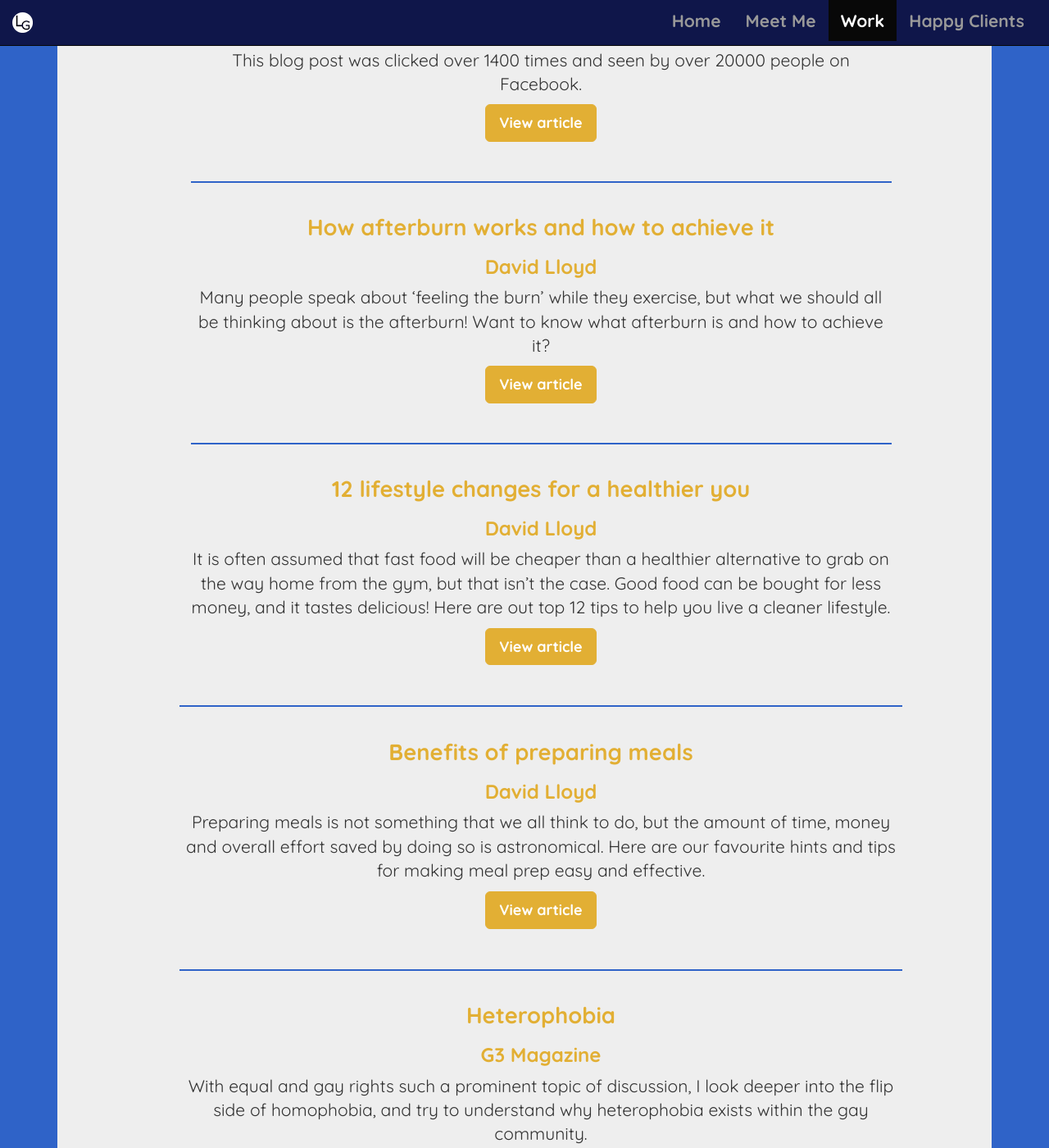
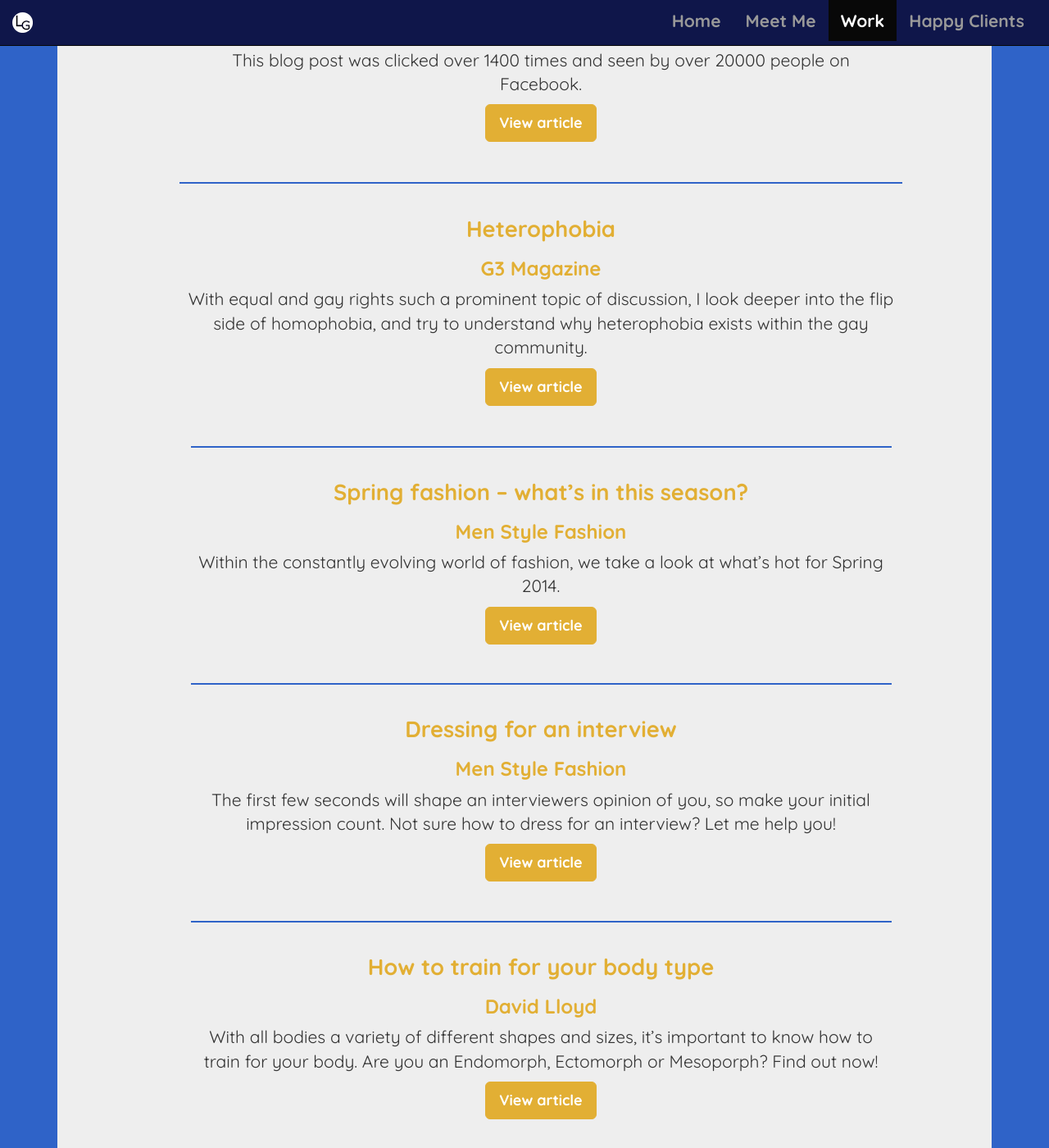
Before and after one commit to luisagottardo/luisagottardo.github.io, a Jekyll site: the page built from make.html, in a window 1280 px wide and 1400 px high, scrolled down 392 px. Shown: the whole window at 82% size. Built offline with Jekyll 4.4.1, drawn with Linux system fonts in a browser that asks for light colours; some of the changed text lies outside the part shown.

Commit message:
Comment out Redundant DL articles

```diff
--- a/make.html
+++ b/make.html
@@ -22,7 +22,8 @@ nav: make
                 </div>
               </div>
             </li>
-          	<li class="col-md-12">
+          	<!--
+<li class="col-md-12">
               <div class="piece">
                 <div class="caption">
                   <h2><a href="http://www.davidlloyd.co.uk/blog/fitness/afterburn">How afterburn works and how to achieve it</a></h2>
@@ -32,7 +33,9 @@ nav: make
                 </div>
               </div>
             </li>
-            <li class="col-md-12">
+-->
+            <!--
+<li class="col-md-12">
               <div class="piece">
                 <div class="caption">
                   <h2><a href="http://www.davidlloyd.co.uk/blog/fitness/12-changes-to-a-fitter-you">12 lifestyle changes for a healthier you</a></h2>
@@ -42,7 +45,9 @@ nav: make
 								</div>
               </div>
             </li>
-            <li class="col-md-126">
+-->
+     <!--
+       <li class="col-md-126">
               <div class="piece">
                 <div class="caption">
                   <h2><a href="http://www.davidlloyd.co.uk/blog/nutrition/benefits-of-preparing-meals"> Benefits of preparing meals</a></h2>
@@ -52,6 +57,7 @@ nav: make
                 </div>
               </div>
             </li>
+-->
             <li class="col-md-126">
               <div class="piece">
                 <div class="caption">
@@ -102,7 +108,8 @@ nav: make
                 </div>
               </div>
             </li>
-            <li class="col-md-12">
+  <!--
+          <li class="col-md-12">
               <div class="piece">
                 <div class="caption">
                   <h2><a href="http://www.davidlloyd.co.uk/blog/fitness/healthy-xmas">Last minute tips for a healthy Christmas party</a></h2>
@@ -112,6 +119,8 @@ nav: make
                 </div>
               </div>
             </li>
+--><!--
+
             <li class="col-md-12">
               <div class="piece">
                 <div class="caption">
@@ -122,6 +131,7 @@ nav: make
                 </div>
               </div>
             </li>
+-->
             <li class="col-md-12">
               <div class="piece">
                 <div class="caption">
```
